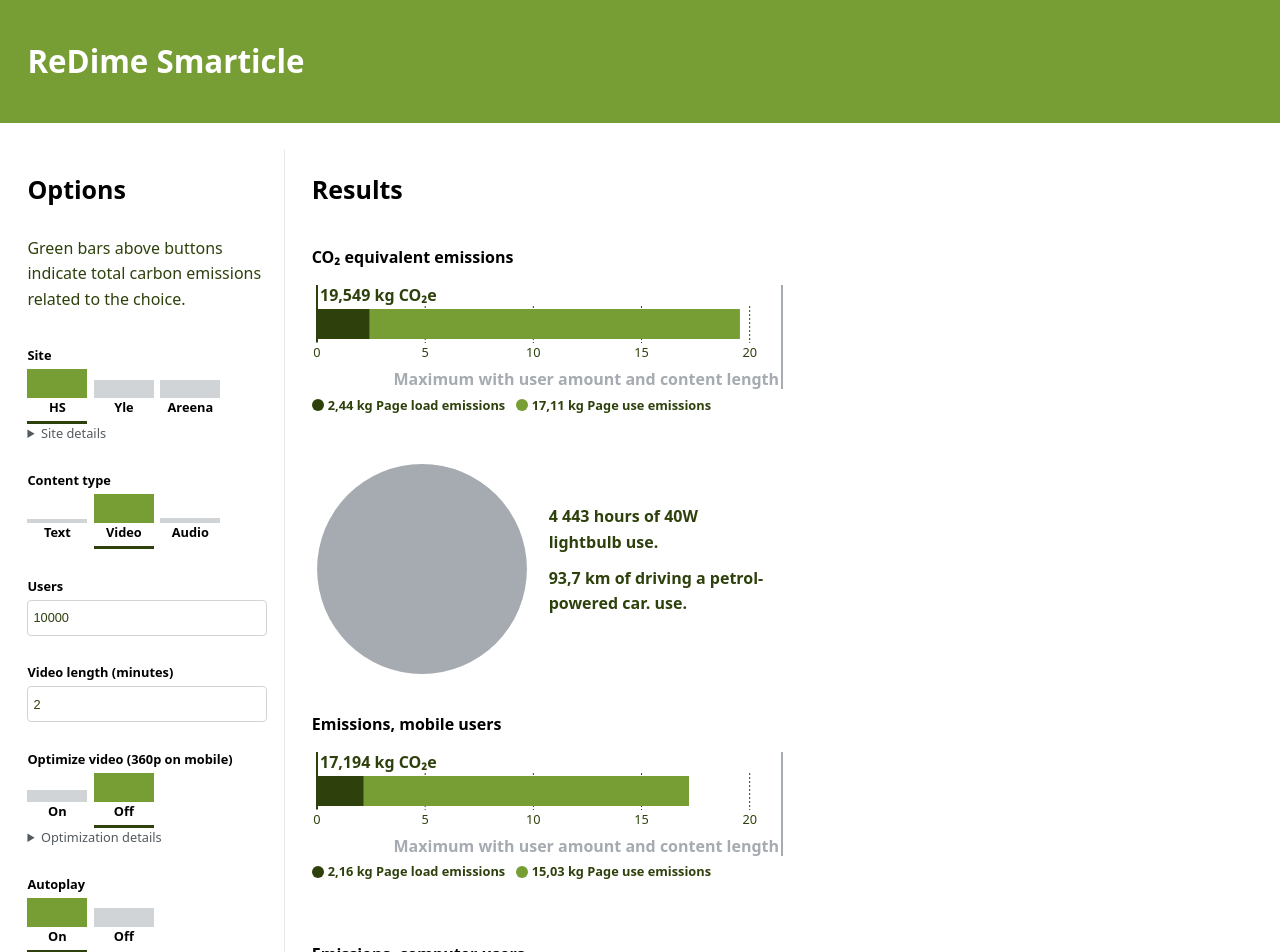
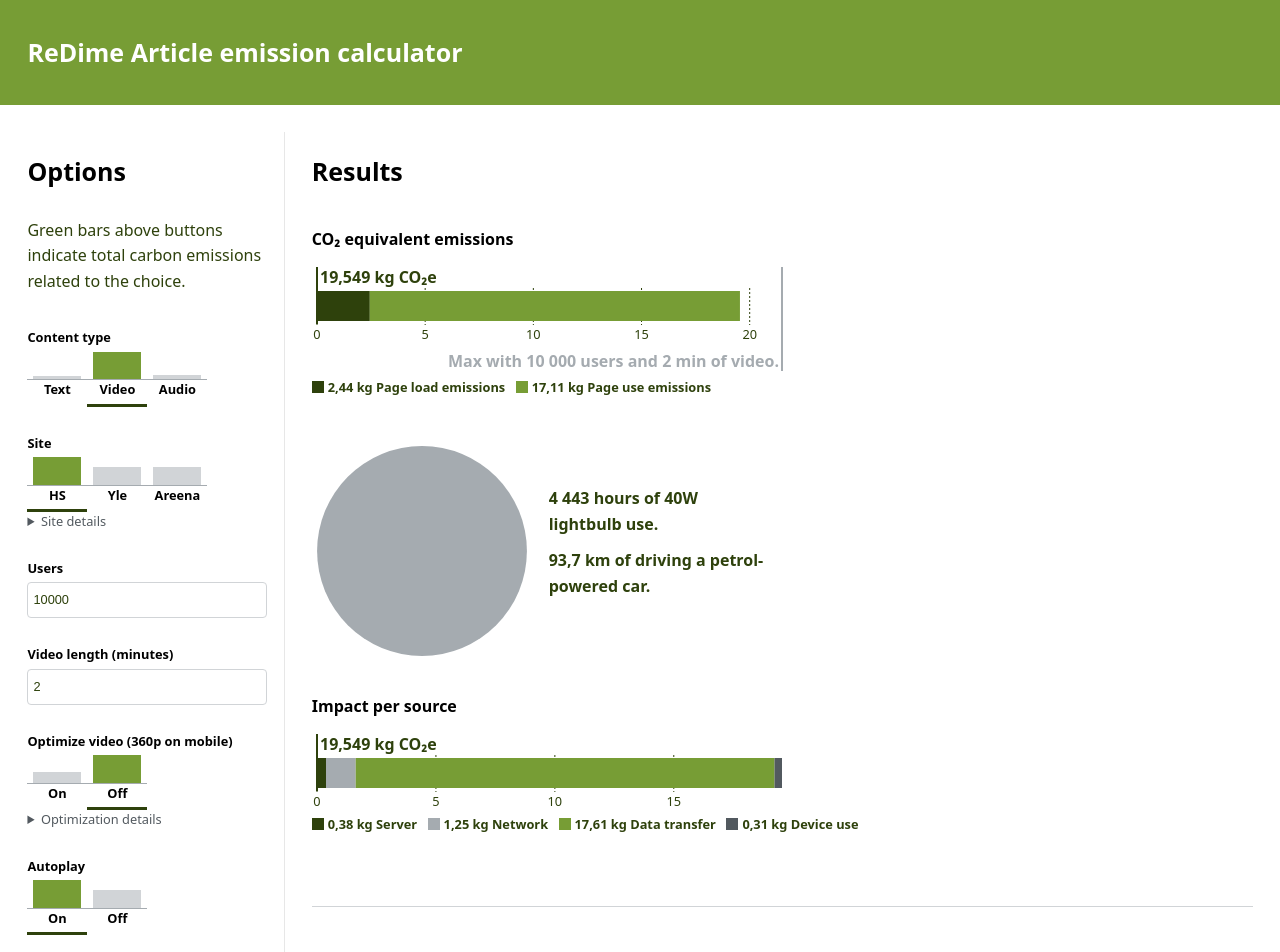
Before and after one commit to pekkapulli/redime, a React (Vite) app: page / in a window 1280 px wide. Shown: the top 952 px of the page. Built offline with nearby package versions, Linux system fonts and the light colour scheme.

Commit message:
Add calculation parts

```diff
--- a/src/components/Article/ArticleResults.tsx
+++ b/src/components/Article/ArticleResults.tsx
@@ -1,23 +1,30 @@
 import styled from "styled-components";
 import { useContext } from "react";
 import { ArticleParamsContext } from "../../contexts/ArticleParamsContext";
-import { SectionTitle } from "../common-components";
+import { SectionTitle, Spacer, SubSectionTitle } from "../common-components";
 import { useDeepMemo } from "../../util/useDeepMemo";
 import { simulateArticleFootprint } from "../../util/simulations";
 import Meter from "../generic/Meter";
 import { theme } from "../../theme";
-import { getCarbonKg, getTotalComparisons } from "../../util/calculationUtils";
+import {
+  calculationParts,
+  getCarbonKg,
+  getSimulationParts,
+  getTotalComparisons,
+} from "../../util/calculationUtils";
 import Comparisons from "./Comparisons";
+import { getLabel, getStreamedContentDescription } from "../../util/texts";
 
 const ResultsContainer = styled.div``;
 
 const Results = () => {
   const { params } = useContext(ArticleParamsContext);
-  const [impact] = useDeepMemo(() => {
-    return [simulateArticleFootprint(params)];
-  }, [params]);
 
-  const [maxCarbonKg, maxComparisons] = useDeepMemo(() => {
+  const { impact, totalCalculation, maxCarbonKg, maxComparisons } =
+    useDeepMemo(() => {
+      const impact = simulateArticleFootprint(params);
+      const totalCalculation = getSimulationParts(impact, "totalImpact");
+
       const max = simulateArticleFootprint({
         ...params,
         autoplay: true,
@@ -28,7 +35,8 @@ const Results = () => {
       });
       const maxCarbonKg = getCarbonKg(max, "totalImpact");
       const maxComparisons = getTotalComparisons(max);
-    return [maxCarbonKg, maxComparisons];
+
+      return { impact, totalCalculation, maxCarbonKg, maxComparisons };
     }, [params]);
 
   return (
@@ -37,6 +45,13 @@ const Results = () => {
       <Meter
         title="CO₂ equivalent emissions"
         maxValue={maxCarbonKg}
+        maxValueLabel={`Max with ${params.users.toLocaleString("fi-FI")} users${
+          params.contentType !== "Text"
+            ? ` and ${
+                params.streamContentLengthInMinutes
+              } min of ${getStreamedContentDescription(params.contentType)}.`
+            : ""
+        }`}
         values={[
           {
             label: "Page load emissions",
@@ -55,6 +70,20 @@ const Results = () => {
         maxComparisons={maxComparisons}
         comparisons={getTotalComparisons(impact)}
       />
+      <Meter
+        title="Impact per source"
+        maxValue={totalCalculation.total.carbonGrams / 1000}
+        unit="kg CO₂e"
+        values={calculationParts
+          .filter((d) => d !== "total")
+          .map((source, i) => ({
+            color: theme.colors.categories[i],
+            label: getLabel(source),
+            value: totalCalculation[source].carbonGrams / 1000,
+          }))}
+      />
+      <Spacer />
+      <SubSectionTitle>Additional details</SubSectionTitle>
       <Meter
         title="Emissions, mobile users"
         maxValue={maxCarbonKg}
--- a/src/components/Article/Comparisons.tsx
+++ b/src/components/Article/Comparisons.tsx
@@ -46,7 +46,7 @@ const Comparisons = (props: ComparisonProps) => {
           {comparisons.drivingKMPetrolCar.toLocaleString("fi-FI", {
             maximumFractionDigits: 1,
           })}{" "}
-          km of driving a petrol-powered car. use.
+          km of driving a petrol-powered car.
         </P>
       </Comparison>
     </ComparisonsContainer>
--- a/src/components/Article/Controls.tsx
+++ b/src/components/Article/Controls.tsx
@@ -14,6 +14,7 @@ import { breakpoints, theme } from "../../theme";
 import { NumberInput } from "../generic/NumberInput";
 import OptionsSelector from "../generic/OptionsSelector";
 import SliderInput from "../generic/SliderInput";
+import { getStreamedContentDescription } from "../../util/texts";
 
 const getOption = <T,>(option: T) => ({
   label: option,
@@ -40,9 +41,6 @@ const forcedContentSites: Site[] = ["Areena"];
 const Controls = () => {
   const { params, updateParams } = useContext(ArticleParamsContext);
 
-  const streamedContentDescription =
-    params.contentType === "Video" ? "video" : "audio";
-
   return (
     <ControlsContainer>
       <SectionTitle>Options</SectionTitle>
@@ -50,6 +48,19 @@ const Controls = () => {
         Green bars above buttons indicate total carbon emissions related to the
         choice.
       </P>
+      <Selector>
+        <SelectorLabel>Content type</SelectorLabel>
+        <OptionsSelector
+          options={allContentTypes.map(getOption<ContentType>)}
+          onChange={(newValue) =>
+            newValue !== null && updateParams({ contentType: newValue })
+          }
+          value={params.contentType}
+          disabled={forcedContentSites.includes(params.site)}
+          params={params}
+          paramName="contentType"
+        />
+      </Selector>
       <Selector>
         <SelectorLabel>Site</SelectorLabel>
         <OptionsSelector
@@ -71,19 +82,6 @@ const Controls = () => {
           More data is downloaded on HS page load (due to Yle optimizations and
           HS ads), and HS uses a higher bit rate for video content.
         </Details>
-      </Selector>
-      <Selector>
-        <SelectorLabel>Content type</SelectorLabel>
-        <OptionsSelector
-          options={allContentTypes.map(getOption<ContentType>)}
-          onChange={(newValue) =>
-            newValue !== null && updateParams({ contentType: newValue })
-          }
-          value={params.contentType}
-          disabled={forcedContentSites.includes(params.site)}
-          params={params}
-          paramName="contentType"
-        />
       </Selector>
       <Selector>
         <SelectorLabel>Users</SelectorLabel>
@@ -157,8 +155,9 @@ const Controls = () => {
           {!params.autoplay && (
             <Selector>
               <SelectorLabel>
-                Percentage of users who play {streamedContentDescription} (when
-                not on autoplay)
+                Percentage of users who play{" "}
+                {getStreamedContentDescription(params.contentType)} (when not on
+                autoplay)
               </SelectorLabel>
               <SliderInput
                 value={params.percentageOfUsersPlayingStreamContent}
@@ -170,8 +169,9 @@ const Controls = () => {
               <Details>
                 <Summary>Reasoning for user choice</Summary>
                 Some users may prefer text alternatives to{" "}
-                {streamedContentDescription}s or just want to read the text
-                article. You can simulate these choices with this slider.
+                {getStreamedContentDescription(params.contentType)}, or just
+                want to read the text article. You can simulate these choices
+                with this slider.
               </Details>
             </Selector>
           )}
--- a/src/components/Header.tsx
+++ b/src/components/Header.tsx
@@ -22,7 +22,7 @@ const HeaderContent = styled.div`
 
 const Title = styled.h1`
   color: white;
-  ${theme.fontSize(3)};
+  ${theme.fontSize(2)};
   ${theme.fontBold};
 `;
 
@@ -30,7 +30,7 @@ export const Header = () => {
   return (
     <HeaderContainer>
       <HeaderContent>
-        <Title>ReDime Smarticle</Title>
+        <Title>ReDime Article emission calculator</Title>
       </HeaderContent>
     </HeaderContainer>
   );
--- a/src/components/common-components.tsx
+++ b/src/components/common-components.tsx
@@ -33,6 +33,11 @@ export const SectionTitle = styled.h2`
   ${theme.fontSize(2)};
 `;
 
+export const SubSectionTitle = styled.h3`
+  ${theme.fontBold};
+  ${theme.fontSize(1)};
+`;
+
 export const GraphTitle = styled.h3`
   ${theme.fontBold};
   ${theme.fontSize(0)};
@@ -60,3 +65,10 @@ export const Summary = styled.summary`
   color: ${theme.colors.grey(1)};
   cursor: help;
 `;
+
+export const Spacer = styled.div`
+  width: 100%;
+  height: 1px;
+  background-color: ${theme.colors.grey(3)};
+  margin: ${theme.spacing(5)} 0;
+`;
--- a/src/components/generic/Legend.tsx
+++ b/src/components/generic/Legend.tsx
@@ -33,7 +33,7 @@ const ColorMarker = styled.div<{ color: string }>`
   height: 12px;
   background-color: ${(p) => p.color};
   margin-right: ${theme.spacing(0)};
-  border-radius: 50%;
+  // border-radius: 50%;
 `;
 
 export const LegendItem: React.FunctionComponent<LegendItemProps> = (props) => (
--- a/src/components/generic/Meter.tsx
+++ b/src/components/generic/Meter.tsx
@@ -45,6 +45,7 @@ interface MeterProps {
   values: Value[];
   unit: string;
   title: string;
+  maxValueLabel?: string;
 }
 
 const Meter = withParentDimensions(
@@ -54,12 +55,13 @@ const Meter = withParentDimensions(
     unit,
     title,
     parentDimensions,
+    maxValueLabel,
   }: MeterProps & ParentDimensionsProps) => {
     const barHeight = 30;
 
     const margins = {
       top: 24,
-      bottom: 50,
+      bottom: maxValueLabel !== undefined ? 50 : 20,
       left: 5,
       right: 10,
     };
@@ -103,6 +105,8 @@ const Meter = withParentDimensions(
         <GraphTitle>{title}</GraphTitle>
         {width > 0 && (
           <svg width={width} height={height}>
+            {maxValueLabel !== undefined && (
+              <g>
                 <line
                   stroke={theme.colors.grey(2)}
                   strokeWidth={2}
@@ -111,6 +115,7 @@ const Meter = withParentDimensions(
                   x1={margins.left + widthScale(maxValue)}
                   x2={margins.left + widthScale(maxValue)}
                 />
+
                 <text
                   textAnchor="end"
                   x={margins.left + widthScale(maxValue) - 3}
@@ -119,8 +124,10 @@ const Meter = withParentDimensions(
                   fill={theme.colors.grey(2)}
                   fontWeight="bold"
                 >
-              Maximum with user amount and content length
+                  {maxValueLabel}
                 </text>
+              </g>
+            )}
             {widthScale.ticks(5).map((t) => {
               const x = margins.left + widthScale(t);
               return (
--- a/src/components/generic/OptionsSelector.tsx
+++ b/src/components/generic/OptionsSelector.tsx
@@ -22,7 +22,6 @@ interface OptionsSelectorProps<T> {
 const SelectorContainer = styled.div`
   display: flex;
   flex-direction: row;
-  gap: ${theme.spacing(1)};
 `;
 
 const SelectItem = styled.div<{ selected: boolean; disabled?: boolean }>`
@@ -32,7 +31,7 @@ const SelectItem = styled.div<{ selected: boolean; disabled?: boolean }>`
     p.selected ? `3px solid ${theme.colors.darkGreen}` : "none"};
   ${theme.fontBold};
   ${theme.fontSize(-1)};
-  padding: 0 0 ${theme.spacing(0)};
+  padding: 0 0 ${theme.spacing(0)} 0;
   display: flex;
   flex-direction: column;
   justify-content: flex-end;
@@ -53,10 +52,12 @@ const BarContainer = styled.div`
   display: flex;
   flex-direction: column;
   justify-content: flex-end;
+  align-items: center;
+  border-bottom: 1px solid ${theme.colors.grey(2)};
 `;
 
 const Bar = styled.div`
-  width: 100%;
+  width: 80%;
   background-color: ${theme.colors.green};
 `;
 
--- a/src/theme.ts
+++ b/src/theme.ts
@@ -34,6 +34,7 @@ export const colors = {
   green: "#779D35",
   darkGreen: "#2E410C",
   grey,
+  categories: ["#2E410C", grey(2), "#779D35", grey(1)],
 };
 
 export const theme = {
--- a/src/types.ts
+++ b/src/types.ts
@@ -1,3 +1,5 @@
+import { Omit } from "lodash";
+
 export const allDeviceTypes = ["Phone", "Tablet", "Laptop", "PC"] as const;
 export type DeviceType = (typeof allDeviceTypes)[number];
 
@@ -44,6 +46,8 @@ export interface Calculation {
   energyOfUse: EnergyAndCarbon;
 }
 
+export type CalculationParts = Omit<Calculation, "comparisonValues">;
+
 export interface ComparisonValues {
   drivingKMPetrolCar: number;
   lightBulbDurationSeconds: number;
--- a/src/util/calculationUtils.ts
+++ b/src/util/calculationUtils.ts
@@ -1,4 +1,10 @@
-import { Calculation, ComparisonValues, EnergyAndCarbon } from "../types";
+import { omit } from "lodash";
+import {
+  Calculation,
+  CalculationParts,
+  ComparisonValues,
+  EnergyAndCarbon,
+} from "../types";
 import { SimulationResult } from "./simulations";
 
 const zeroCarbonAndEnergy: EnergyAndCarbon = {
@@ -6,11 +12,24 @@ const zeroCarbonAndEnergy: EnergyAndCarbon = {
   totalEnergyConsumptionWh: 0,
 };
 
+const zeroComparisonValues: ComparisonValues = {
+  drivingKMPetrolCar: 0,
+  lightBulbDurationSeconds: 0,
+};
+
+const zeroCalculation: Calculation = {
+  comparisonValues: zeroComparisonValues,
+  dataTransferEnergyConsumption: zeroCarbonAndEnergy,
+  energyOfUse: zeroCarbonAndEnergy,
+  networkEnergyConsumption: zeroCarbonAndEnergy,
+  serverEnergyConsumption: zeroCarbonAndEnergy,
+  total: zeroCarbonAndEnergy,
+};
+
 export const combineCalculations = (
   calculations: Calculation[]
 ): Calculation => {
-  return calculations.reduce<Calculation>(
-    (result, calc) => {
+  return calculations.reduce<Calculation>((result, calc) => {
     return {
       comparisonValues: {
         drivingKMPetrolCar:
@@ -58,19 +77,7 @@ export const combineCalculations = (
           calc.total.totalEnergyConsumptionWh,
       },
     };
-    },
-    {
-      comparisonValues: {
-        drivingKMPetrolCar: 0,
-        lightBulbDurationSeconds: 0,
-      },
-      dataTransferEnergyConsumption: zeroCarbonAndEnergy,
-      energyOfUse: zeroCarbonAndEnergy,
-      networkEnergyConsumption: zeroCarbonAndEnergy,
-      serverEnergyConsumption: zeroCarbonAndEnergy,
-      total: zeroCarbonAndEnergy,
-    }
-  );
+  }, zeroCalculation);
 };
 
 const multiplyEnergyAndCarbon = (
@@ -120,6 +127,27 @@ export const getCarbonKg = (
   );
 };
 
+export const calculationParts: Array<keyof CalculationParts> = [
+  "serverEnergyConsumption",
+  "networkEnergyConsumption",
+  "dataTransferEnergyConsumption",
+  "energyOfUse",
+  "total",
+];
+
+export const getSimulationParts = (
+  simulationResults: SimulationResult[],
+  type: keyof SimulationResult["impacts"]
+): Record<keyof CalculationParts, EnergyAndCarbon> => {
+  const calculations = simulationResults.map(
+    (simulation) => simulation.impacts[type]
+  );
+
+  const total = combineCalculations(calculations);
+
+  return omit(total, "comparisonValues");
+};
+
 export const getTotalComparisons = (simulationResults: SimulationResult[]) => {
   return simulationResults.reduce<ComparisonValues>(
     (result, simulation) => {
--- /dev/null
+++ b/src/util/texts.ts
@@ -0,0 +1,21 @@
+import { Calculation, ContentType } from "../types";
+
+export const getStreamedContentDescription = (contentType: ContentType) =>
+  contentType.toLocaleLowerCase("fi-FI");
+
+export const getLabel = (type: keyof Calculation) => {
+  switch (type) {
+    case "energyOfUse":
+      return "Device use";
+    case "networkEnergyConsumption":
+      return "Network";
+    case "serverEnergyConsumption":
+      return "Server";
+    case "dataTransferEnergyConsumption":
+      return "Data transfer";
+    case "comparisonValues":
+      return "Comparison values";
+    case "total":
+      return "Total";
+  }
+};
```
Lines whose indentation alone changed are shown as unchanged.
